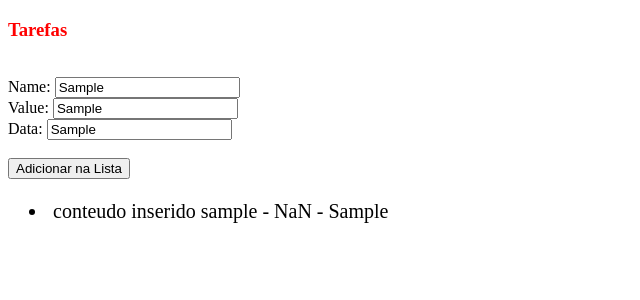
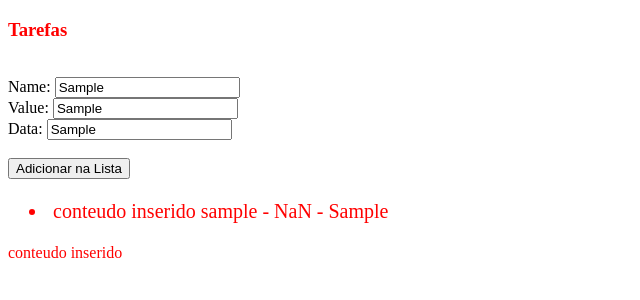
Before and after one commit to josuecamelo/angular4-introducao-rev2, an Angular app: page / in a window 1280 px wide. Both pictures are taken after typing "Sample", "Sample", "Sample" into the empty fields and a click on the button "Adicionar na Lista". Shown: the top 300 px of the page, without its empty margins (0-640 px from the left). Built offline with nearby package versions, Linux system fonts and the light colour scheme.

Commit message:
Criando Directive ng g directive my-task

```diff
--- a/src/app/my-task.directive.ts
+++ b/src/app/my-task.directive.ts
@@ -6,9 +6,29 @@ import {Task} from './task';
   selector: '[myTask]'
 })
 export class MyTaskDirective {
+  private _myTask:Task;
 
   constructor(private el:ElementRef) {
     this.el.nativeElement.innerHTML += 'conteudo inserido';
   }
 
+  get myTask(){
+    return this._myTask;
+  }
+
+  @Input()
+  set myTask(value:Task){
+    this._myTask = value;
+    this.changeColorTask();
+  }
+
+  @HostListener('click')
+  onClick(){
+    alert(this.myTask)
+  }
+
+  changeColorTask(){
+    //[ngClass]="{'item-green':item.value>5,'item-red':item.value<5}"
+    this.el.nativeElement.style.color = this.myTask.value > 5 ? 'green': 'red';
+  }
 }
--- a/src/app/task-list/task-list.component.html
+++ b/src/app/task-list/task-list.component.html
@@ -10,7 +10,7 @@
 <br />
 <button type="button" (click)="add()">Adicionar na Lista</button>
 <ul>
-    <li *ngFor="let item of tasks" myTask>
+    <li *ngFor="let item of tasks" [myTask]="item.name">
         {{
         (item.name | lowercase) + ' - ' +
         (item.value | formatCurrency) + ' - ' +
@@ -18,3 +18,4 @@
         }}
     </li>
 </ul>
+<p myTask></p>
```
